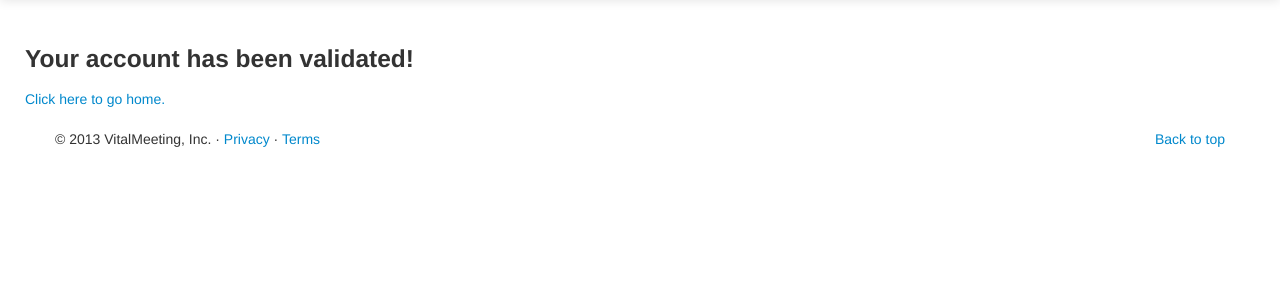
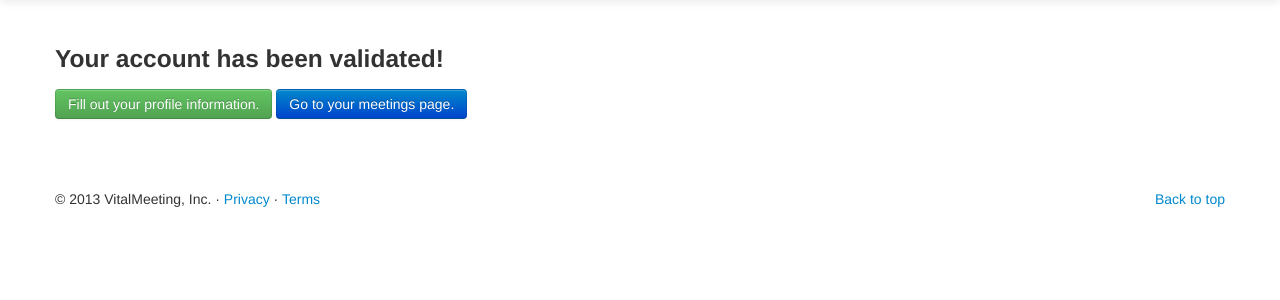
Before and after one commit to estonkm/meetings, a Django app: template meetingapp/templates/verify.html in a window 1280 px wide. Shown: the part 41-341 px from the top of the page. Run offline with Django 3.2, Linux system fonts and the light colour scheme; the template is opened without the code that fills it, so the values that code supplies are empty; parts of the project's set-up code (start-up, migrations or seed data) failed here and were passed over; some libraries are stand-ins or nearby versions.

Commit message:
models stuff and others

```diff
--- a/data/models.py
+++ b/data/models.py
@@ -28,6 +28,9 @@ class Account(models.Model):
 	bio = models.CharField(max_length=500, null=True, blank=True)
 	birthdate = models.DateField(null=True, blank=True)
 	notifications = models.TextField()
+	display = models.CharField(max_length=500, null=True, blank=True)
+	receive_emails = models.ManyToManyField('Meeting', related_name="meetings_emails", null=True, blank=True)
+
 
 class Contact(models.Model):
 	account = models.ForeignKey('Account', related_name='matching_account', null=True) # a contact may or may not be in the system
@@ -72,6 +75,8 @@ class Meeting(models.Model):
 	summary = models.CharField(max_length=2000, blank=True)
 	organizations = models.ManyToManyField('Organization', null=True, blank=True)
 	invited = models.TextField()
+	location = models.CharField(max_length=200, null=True, blank=True)
+	keywords = models.CharField(max_length=200, null=True, blank=True)
 
 class AgendaItem(models.Model):
 	class Meta:
--- a/data/views.py
+++ b/data/views.py
@@ -661,6 +661,9 @@ def meeting(request):
 		return HttpResponseRedirect('/')
 
 	context['access'] = True
+	context['not_verified'] = False
+	context['login_errors'] = False
+
 	try:
 		meetingtz = timezone(meeting.timezone)
 	except:
--- a/meetingapp/templates/verify.html
+++ b/meetingapp/templates/verify.html
@@ -3,12 +3,13 @@
 {% block content %}
 
 <div class="container">
-	<div class="row">
+	<div class="row" style="margin-left: 0px !important; margin-bottom: 50px !important;">
 		<h3>Your account has been validated!</h3>
 		{% if meeting %}
-		<a href="../meeting/{{meeting}}">Click here to go to the meeting you just created.</a><br>
+		<a href="../meeting/{{meeting}}" class="btn btn-warning">Go to the meeting you just created.</a>
 		{% endif %}
-		<a href="../home/">Click here to go home.</a><br><br>
+		<a href="../profile" class="btn btn-success">Fill out your profile information.</a>
+		<a href="../home/" class="btn btn-primary">Go to your meetings page.</a><br><br>
 	</div>
 </div>
 
```
Also changed, not shown: meetingapp/settings.py (+4 -4 lines), meetingapp/templates/meeting_page.html (+11 -0 lines), 3 other files.
